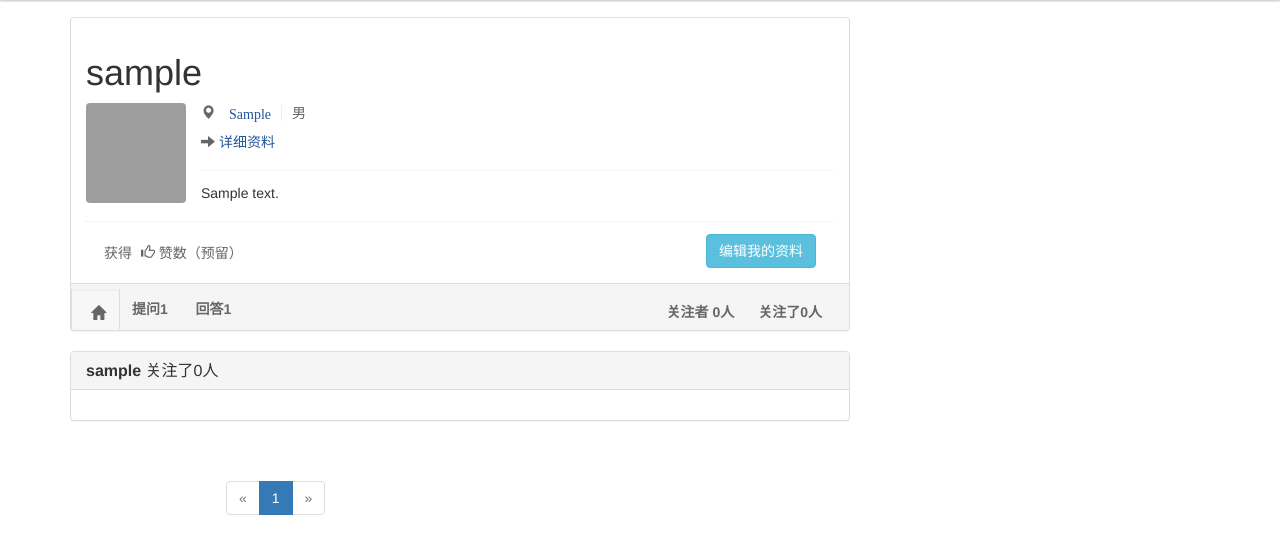
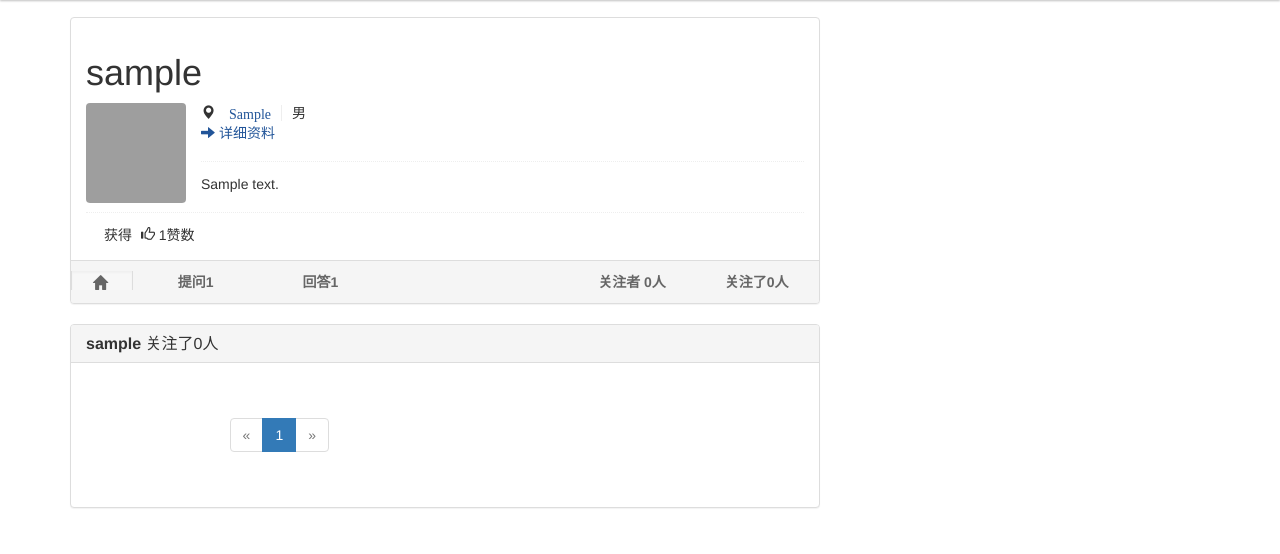
Before and after one commit to HeathKang/zhihufake, a Flask app: a page that uses app/templates/followed.html in a window 1280 px wide. Shown: the part 53-607 px from the top of the page. Run offline with Flask 2, Linux system fonts and the light colour scheme; tables that the repository leaves empty hold one stand-in row (values such as "Sample post"); some libraries are stand-ins or nearby versions; grey boxes are pictures that could not be loaded.

Commit message:
2016.09.07 save

```diff
--- a/app/static/styles.css
+++ b/app/static/styles.css
@@ -284,10 +284,6 @@ div.user-profile-header{
     padding-left: 10px;
 }
 
-.edit{
-    color: #666;
-    margin-top:5px;
-}
 
 div.user-profile-word {
     overflow: hidden;
@@ -349,13 +345,8 @@ a.follower,a.followed {
     float:right;
 }
 
-div#footer {
-    padding-left:0px;
-    padding-top:0px;
 
-}
 div.panel-footer .edit{
-    padding: 12px 12px;
     font-weight: 700;
     color: #666;
     text-align: center;
@@ -416,7 +407,6 @@ li.searchResult1  {
     position: relative;
     padding: 12px 0;
     border-top: 1px dotted #EEE;
-    width:700px;
 }
 .user-answer-agree {
     float: left;
@@ -450,24 +440,9 @@ li.searchResult1  {
     margin-left: 60px;
 }
 
-.user-answer-post{
-    font-weight: 700;
-    font-size: 14px;
-    outline: 0;
-    width:500px;
-    white-space:nowrap;
-    overflow:hidden;
-    text-overflow:ellipsis;
-}
 
-.user-answer-answer{
-    margin: 0;
-    padding: 0;
-    width:500px;
-    white-space:nowrap;
-    overflow:hidden;
-    text-overflow:ellipsis;
-}
+
+
 
 
 a:hover {
--- a/app/templates/_user.html
+++ b/app/templates/_user.html
@@ -53,18 +53,20 @@
                 </div>
             </div>
             <div class="panel-footer" id="footer">
-                <a class="edit user-html" href="{{ url_for('main.user',username=user.username)}}">
+                <div class="row">
+                    <a class="edit user-html col-md-1 " href="{{ url_for('main.user',username=user.username)}}">
                         <span class="edit user-active glyphicon glyphicon-home"> </span>
                     </a>
-                <a class="edit" href="{{url_for('.user_questions',username=user.username)}}">提问{{ user.posts.count() }}</a>
-                <a class="edit" href="{{url_for('.user_answers',username=user.username)}}">回答{{ user.answers.count() }}</a>
-                <a href="{{ url_for('.followed',username=user.username )}}" class="edit followed">
+                    <a class="edit col-md-2" href="{{url_for('.user_questions',username=user.username)}}">提问{{ user.posts.count() }}</a>
+                    <a class="edit col-md-2" href="{{url_for('.user_answers',username=user.username)}}">回答{{ user.answers.count() }}</a>
+                    <a href="{{ url_for('.followed',username=user.username )}}" class="edit followed col-md-2 ">
                         <span>关注了<strong id="followed">{{ user.followed.count() - 1 }}</strong>人</span>
                     </a>
-                <a href="{{ url_for('.followers',username=user.username )}}" class="edit follower">
+                    <a href="{{ url_for('.followers',username=user.username )}}" class="edit follower col-md-2 col-md-offset-3">
                         <span>关注者
                             <strong id="follower">{{ user.followers.count() - 1}}</strong>人
                         </span>
                     </a>
                 </div>
             </div>
+        </div>
--- a/app/templates/followed.html
+++ b/app/templates/followed.html
@@ -2,74 +2,9 @@
 {% import "_macros.html" as macros %}
 
 {% block page_content %}
-<div class="main-wrap">
-    <div class="main-content">
-        <div class="panel panel-default">
-            <div class="panel-body">
-                <div class="username" id="{{ user.username }}">
-                    <h1>{{ user.username }}</h1>
-                </div>
-                <div class="user-profile">
-                    <img class="medium-avatar" src="{{ user.gravatar(size=256)}}"></img>
-                    <div class="user-profile-header">
-                        <div class="user-profile-description">
-                            <div class="edit">
-                                <span class="glyphicon glyphicon-map-marker">
-                                    {% if user.location %}
-                                    <a href="http://gaode.com/search?query={{ user.location }}">{{ user.location}}</a>
-                                    {% else %}
-                                    中国
-                                    {% endif %}
-                                </span>
-                                <span class="gender ">{% if user.gender == 0 %}女{% else %}男{% endif %}</span>
-                            </div>
-                            <div class="edit">
-                                <a class="more-profile"  href="#">
-                                    <span class="edit glyphicon glyphicon-arrow-right"></span>
-                                    <span >详细资料</span>
-                                </a>
-                            </div>
-                            <div class="user-profile-word">
-                                <span>{%if user.about_me%}{{ user.about_me }}{% else %}想了些什么却没有写{% endif %}</span>
-                            </div>
-                        </div>
-                    </div>
-                </div>
-                <div class="user-fulfillment">
-                    <div class="edit user-fulfillment-left">
-                        <span class="left-info">获得</span>
-                        <span class="edit glyphicon glyphicon-thumbs-up"> </span>
-                        <span>赞数（预留）</span>
-                    </div>
-                    <div class="user-fulfillment-right">
-                        {% if current_user.can(Permission.FOLLOW) and user != current_user %}
-                            {% if not current_user.is_following(user) %}
-                                <button id="follow" class="following">关注</button>
-                            {% else %}
-                                <button id="follow" class="unfollow">取消关注</button>
-                            {% endif %}
-                        {% else %}
-                            <a href="{{ url_for('.edit_profile')}}"><button type="button" class="btn btn-info">编辑我的资料</button></a>
-                        {% endif %}
-                    </div>
-                </div>
-            </div>
-            <div class="panel-footer" id="footer">
-                <a class="edit user-html" href="{{ url_for('main.user',username=user.username)}}">
-                    <span class="edit user-active glyphicon glyphicon-home"> </span>
-                </a>
-                <a class="edit" href="#">提问{{ user.posts.count() }}</a>
-                <a class="edit" href="#">回答{{ user.answers.count() }}</a>
-                <a href="#" class="edit followed">
-                    <span>关注了<strong id="followed">{{ user.followed.count() - 1}}</strong>人</span>
-                </a>
-                <a href="{{ url_for('.followers',username=user.username )}}" class="edit follower">
-                    <span>关注者
-                        <strong id="follower">{{ user.followers.count() - 1}}</strong>人
-                    </span>
-                </a>
-            </div>
-        </div>
+<div class="row">
+    <div class="main-content col-md-8 col-sm-12">
+       {% include "_user.html"%}
         <div class="panel panel-default">
             <div class="panel-heading">
                 <h3 class="panel-title">
@@ -78,33 +13,38 @@
                 </h3>
             </div>
             <div class="panel-body">
-                    {% for follow in followers %}
-                    <div class="follower-list">
-                        <a width='20' href="{{ url_for('.user', username = follow.username) }}">
+                {% for follow in followers %}
+                <div class="follower-list">
+                    <div class="row">
+                        <a class="col-md-2 " href="{{ url_for('.user', username = follow.username) }}">
                             <img class="img-rounded" src="{{ follow.gravatar(size=24) }}">
                                 {{ follow.username }}
                         </a>
 
-                        <a class="follow-right edit" href="{{ url_for('.followed',username=follow.username )}}">
+                        <a class=" col-md-2 col-md-offset-4" href="{{ url_for('.followed',username=follow.username )}}">
                             <strong>关注了</strong> <span>{{follow.followed.count() - 1}}</span>人
                         </a>
-                        <a class="follow-right edit" href="{{ url_for('.followers',username=follow.username )}}">
+                        <a class=" col-md-2" href="{{ url_for('.followers',username=follow.username )}}">
                             <strong>关注者</strong> <span>{{follow.followers.count() - 1}}</span>人
                         </a>
+                    </div>
 
-                    </div>
-                    {% endfor %}
+                </div>
+                {% endfor %}
+                {% if pagination %}
+                <div class="pagination">
+                    {{ macros.pagination_widget(pagination,'.followed',username=user.username)}}
+                </div>
+                {% endif %}
             </div>
         </div>
     </div>
 
 
-    <div class="main-barside">
+    <div class="main-barside col-md-4 col-sm-0">
 
     </div>
-    <div class="pagination">
-        {{ macros.pagination_widget(pagination,'.followed',username=user.username)}}
-    </div>
+
 
 </div>
 
```
Also changed, not shown: app/templates/user.html (+5 -5 lines), app/templates/user_answers.html (+6 -6 lines), app/templates/user_questions.html (+4 -4 lines). Lines whose indentation alone changed are shown as unchanged.
